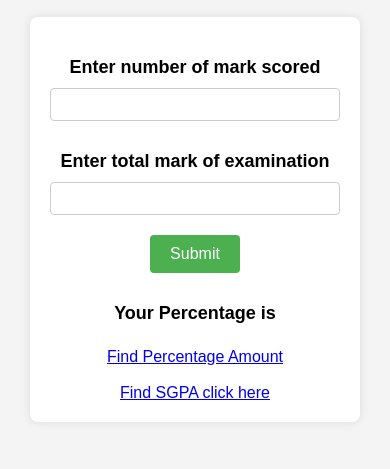
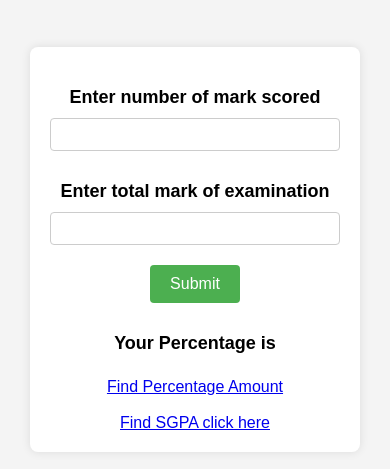
Before and after one commit to Jazeye/Percentage-Calculator-web, a plain HTML site: page index.html in a window 390 px wide. Shown: the part 203-672 px from the top of the page. Drawn offline with Linux system fonts and the light colour scheme.

Commit message:
responsive added

```diff
--- a/css/style.css
+++ b/css/style.css
@@ -6,6 +6,17 @@ body {
   align-items: center;
   justify-content: center;
   height: 100vh;
+}
+/* respovive */
+@media (max-width: 800px) {
+  body {
+    max-width: 100%;
+    position: relative;
+    margin: auto;
+    top: 30px;
+    padding-left: 9px;
+    padding-right: 9px;
+  }
 }
 
 .content {
```
